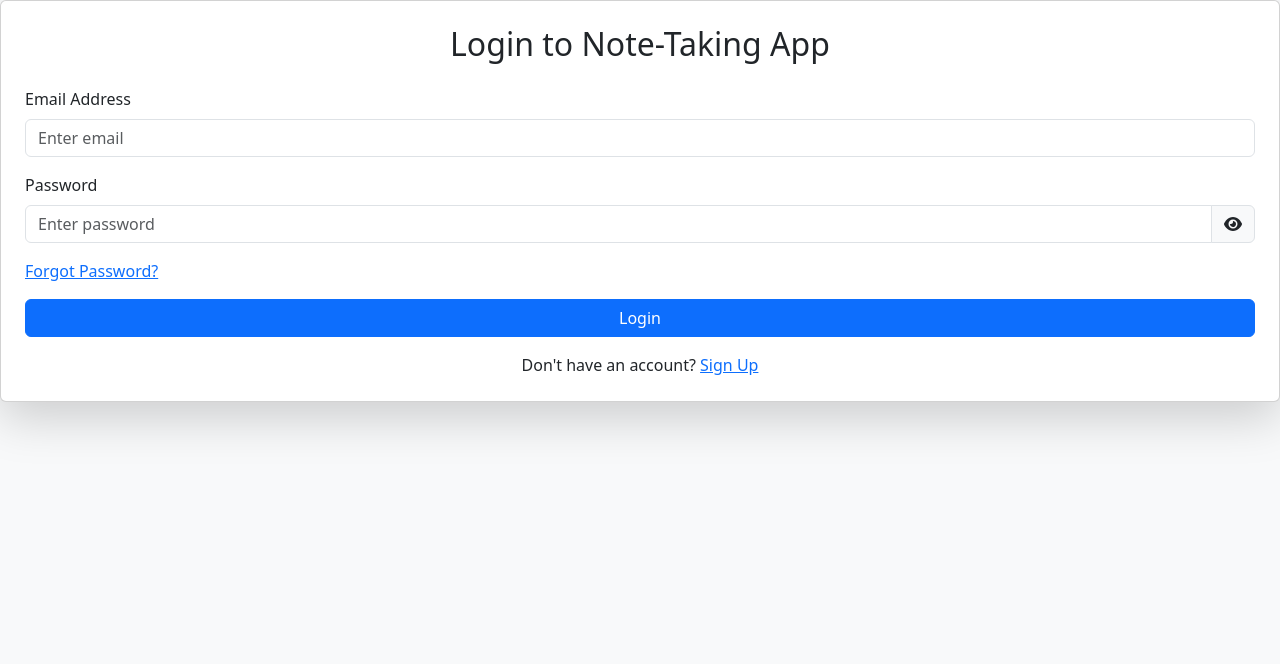
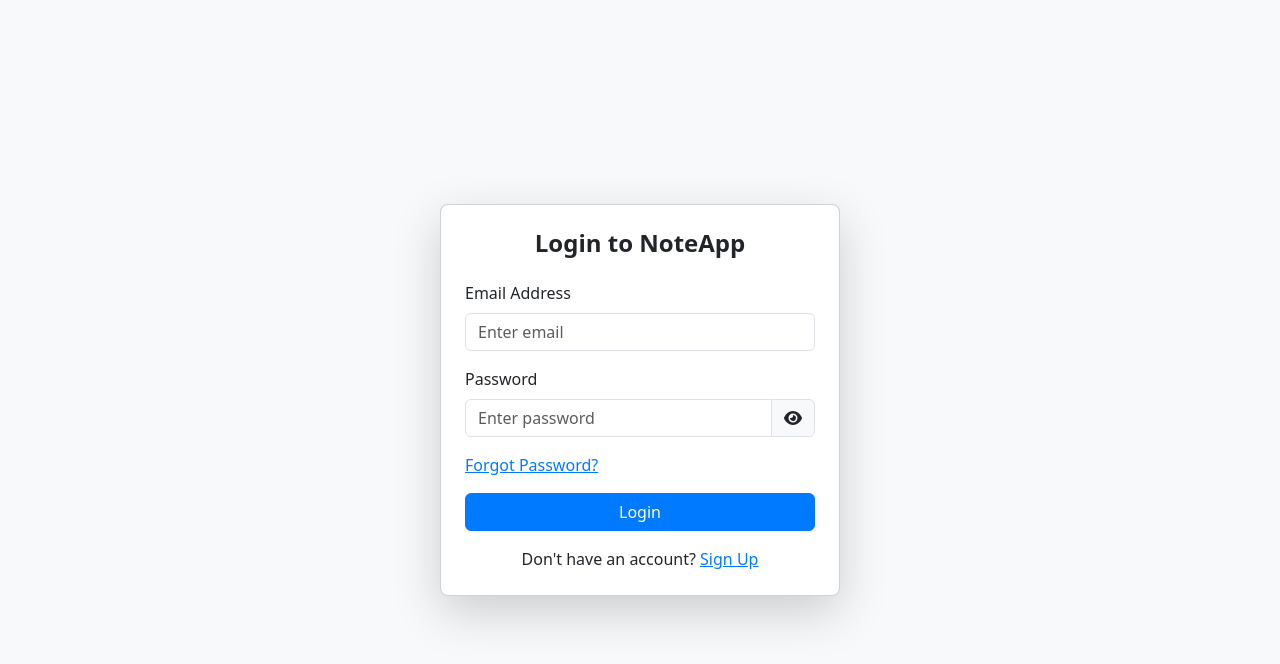
Before and after one commit to nk1121/NOTE-TAKING-APP, a React (Create React App) app in the folder frontend-web/: page /login in a window 1280 px wide. Shown: the top 664 px of the page. Built offline with nearby package versions, Linux system fonts and the light colour scheme.

Commit message:
ui 70% done

```diff
--- /dev/null
+++ b/frontend-web/src/components/LoginPage.css
@@ -0,0 +1,43 @@
+.login-page {
+    min-height: 100vh;
+    display: flex;
+    justify-content: center;
+    align-items: center;
+    background-color: #f8f9fa; /* Light background for better contrast */
+  }
+
+  .login-container {
+    width: 100%;
+    max-width: 400px; /* Limit the width of the form */
+    border-radius: 8px;
+  }
+
+  .login-container .card {
+    border: 1px solid #dee2e6;
+  }
+
+  .login-container h2 {
+    font-size: 1.5rem;
+    font-weight: 600;
+  }
+
+  .login-container .login-button {
+    background-color: #007bff;
+    border-color: #007bff;
+  }
+
+  .login-container .login-button:hover {
+    background-color: #0056b3;
+    border-color: #0056b3;
+  }
+
+  .login-container .forgot-password-link,
+  .login-container .signup-link {
+    color: #007bff;
+  }
+
+  .login-container .forgot-password-link:hover,
+  .login-container .signup-link:hover {
+    color: #0056b3;
+    text-decoration: underline;
+  }
--- a/frontend-web/src/components/LoginPage.js
+++ b/frontend-web/src/components/LoginPage.js
@@ -3,6 +3,7 @@ import { Form, Button, Alert, InputGroup } from 'react-bootstrap';
 import { useNavigate, Link } from 'react-router-dom';
 import { FontAwesomeIcon } from '@fortawesome/react-fontawesome';
 import { faEye, faEyeSlash } from '@fortawesome/free-solid-svg-icons';
+import './LoginPage.css'; // Ensure the CSS file is imported
 
 const LoginPage = ({ onLogin }) => {
   const [email, setEmail] = useState('');
@@ -58,7 +59,7 @@ const LoginPage = ({ onLogin }) => {
   return (
     <div className="login-page">
       <div className="login-container card p-4 shadow-lg">
-        <h2 className="text-center mb-4">Login to Note-Taking App</h2>
+        <h2 className="text-center mb-4">Login to NoteApp</h2>
         {error && (
           <Alert variant={error.includes('successful') ? 'success' : 'danger'} className="text-center">
             {error}
```
